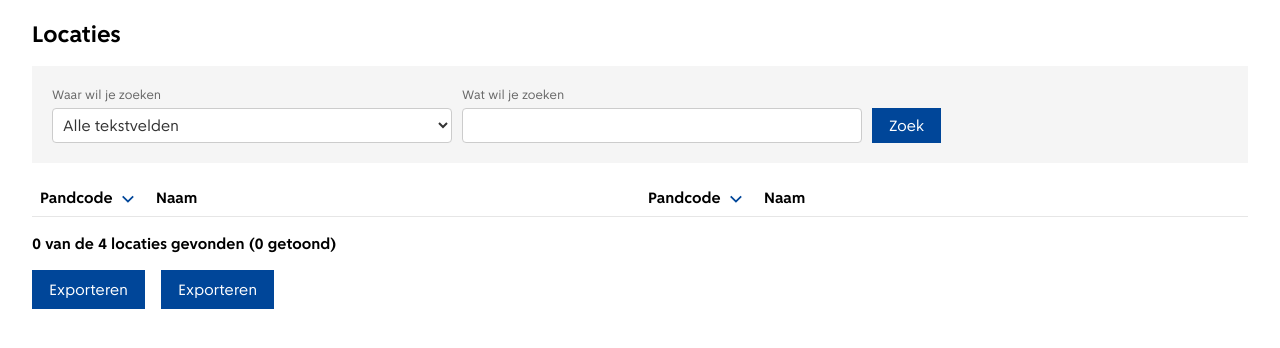
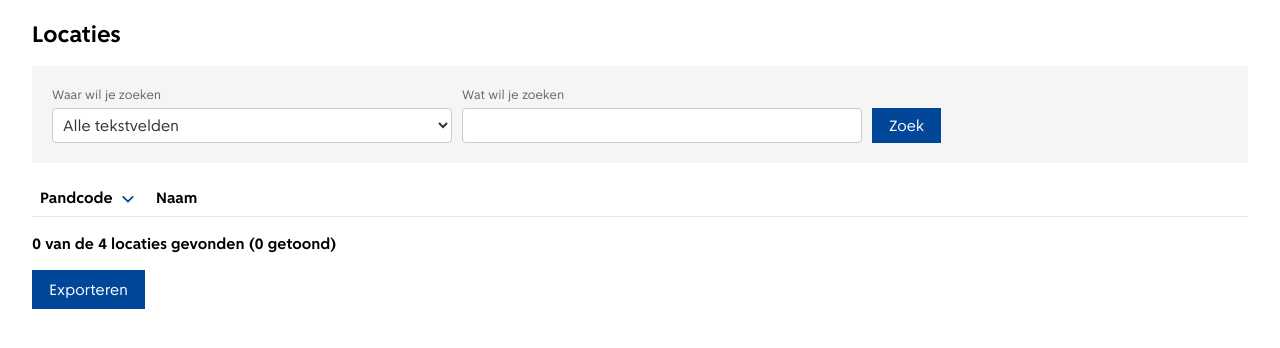
Before and after one commit to Amsterdam/fb-locatielijst, a Django app: page /locaties/ in a window 1280 px wide. Shown: the part 141-489 px from the top of the page. Run offline with Django 4.2, Linux system fonts and the light colour scheme; data comes from the database, SQL or seed files in the repository; data that the repository does not hold is empty; parts of the project's set-up code (start-up, migrations or seed data) failed here and were passed over.

Commit message:
fixed templates

```diff
--- a/datafundament_fb/locations/templates/locations/location-list.html
+++ b/datafundament_fb/locations/templates/locations/location-list.html
@@ -66,24 +66,6 @@
                         {% endif %}
                     </a>
                 </th>
-                <th scope="col" class="column-pancode">
-                    <a href="?{% set_query request 'order_by' 'pandcode' %}">
-                        Pandcode
-                        {% get_order request 'pandcode' as order_pancode %}
-                        {% if order_pancode %}
-                            {% include "includes/order-icon.html" with direction=order_pancode only %}
-                        {% endif %}
-                    </a>
-                </th>
-                <th scope="col">
-                    <a href="?{% set_query request 'order_by' 'name' %}">
-                        Naam
-                        {% get_order request 'name' as order_name %}
-                        {% if order_name %}
-                            {% include "includes/order-icon.html" with direction=order_name only %}
-                        {% endif %}
-                    </a>
-                </th>
             </tr>
         </thead>
         <tbody>
@@ -111,7 +93,6 @@
 
     <div class="btn-container">
         <a href="{% url 'locations_urls:location-export' %}?{% set_query request %}" class="btn btn-primair">Exporteren</a>
-        <a href="{% url 'locations_urls:location-export' %}?{% set_query request %}" class="btn btn-primair">Exporteren</a>
         {% if user.is_authenticated %}
         <a href="{% url 'locations_urls:location-create' %}" class="btn btn-secundair">Aanmaken</a>
         {% endif %}
--- a/datafundament_fb/templates/site-base.html
+++ b/datafundament_fb/templates/site-base.html
@@ -38,7 +38,7 @@
               <img src="{% static 'images/logo-gemeente-amsterdam-small.svg' %}" class="site-logo-small"
                 alt="Logo Gemeente Amsterdam" />
             </div>
-            <div id="site-name">{{ site_header|default:_('Datafundament Facilitair Bureau') }}</div>
+            <div id="site-name">Datafundament Facilitair Bureau</div>
           </a>
         </h1>
         {% endblock %}
```
